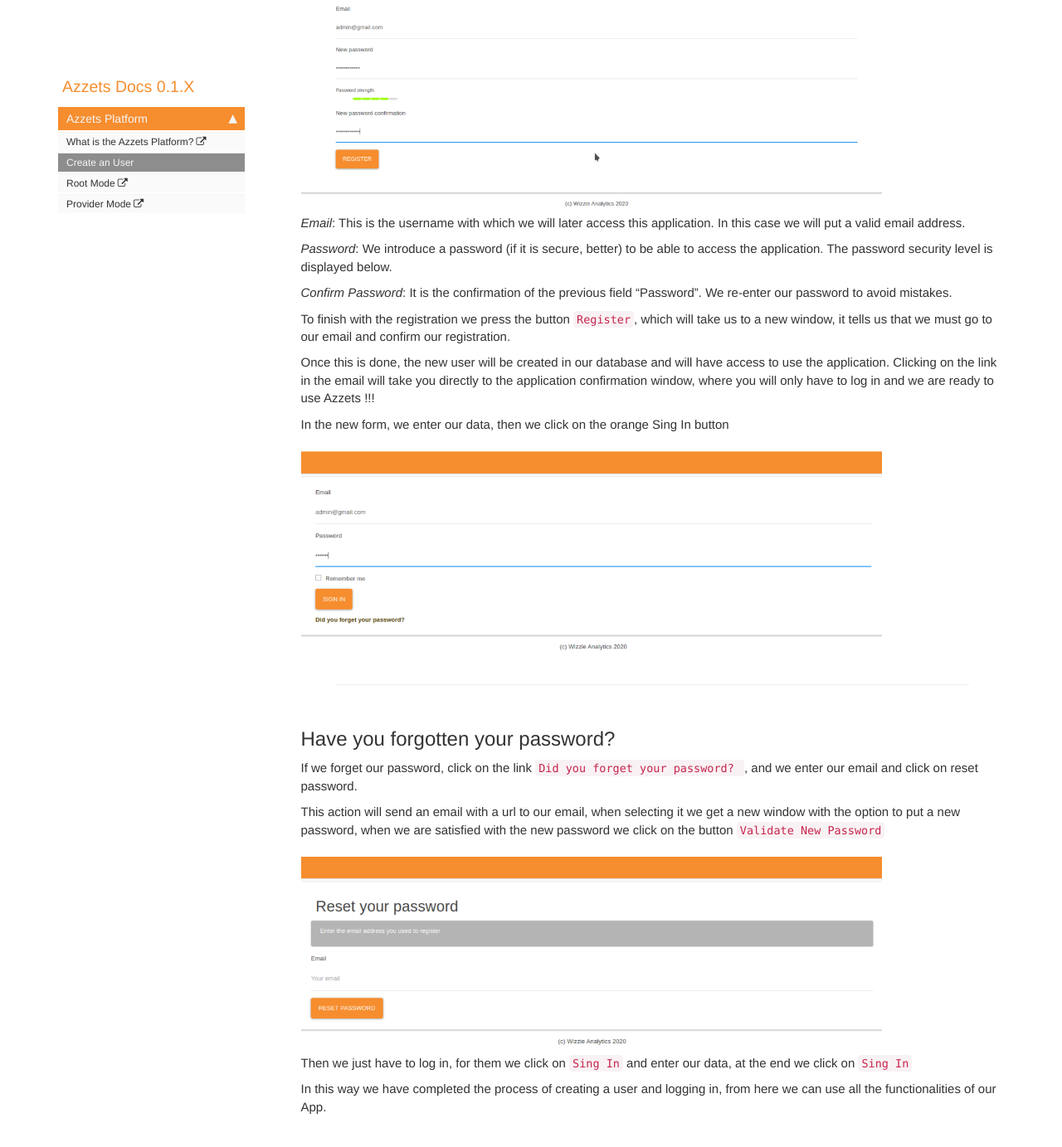
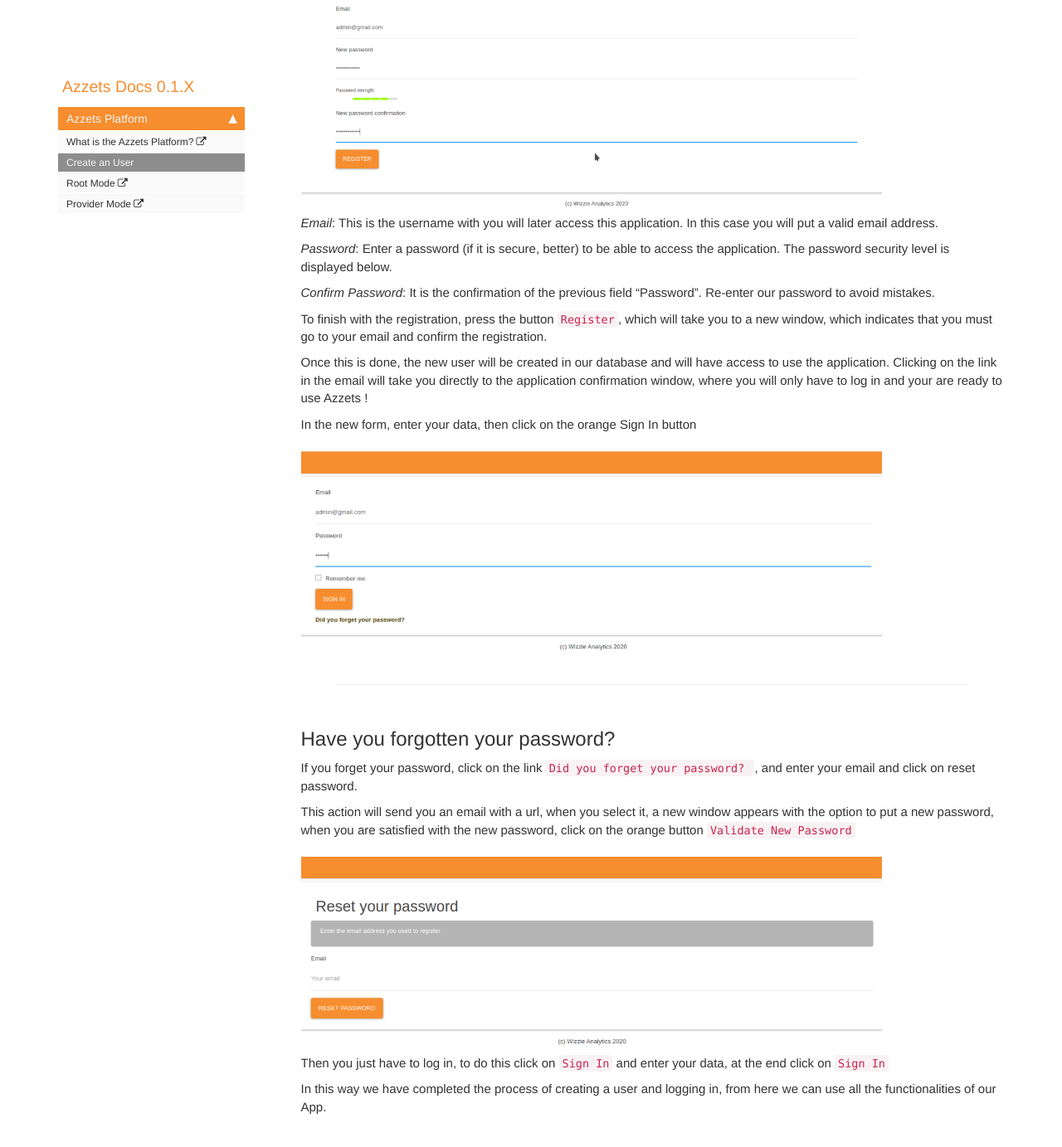
Before and after one commit to wizzie-io/azzets-docs, a Jekyll site: the page built from pages/azzets/0.1.X/first-steps/creating_user.md, in a window 1280 px wide and 1400 px high, scrolled down 412 px. Shown: the top 1383 px of the window at 83% size. Built offline with Jekyll 4.4.1, drawn with Linux system fonts in a browser that asks for light colours; nearby versions of some CDN libraries; comment, search, counter and statistics services are not loaded; some of the changed text lies outside the part shown.

Commit message:
Spelling and Grammar

```diff
--- a/pages/azzets/0.1.X/first-steps/creating_user.md
+++ b/pages/azzets/0.1.X/first-steps/creating_user.md
@@ -11,36 +11,36 @@ The first time the user starts the application, a root user must be created, for
 {% include image.html file="azzets/user/button_CNUser.png" alt="Create User" %}
 
 
-Then we fill in the form that appears:
+Then fill in the form that appears:
 
 
 {% include image.html file="azzets/user/user_register.png" alt="User Register" %}
 
 
-*Email*: This is the username with which we will later access this application. In this case we will put a valid email address.
+*Email*: This is the username with you will later access this application. In this case you will put a valid email address.
 
-*Password*: We introduce a password (if it is secure, better) to be able to access the application. The password security level is displayed below.
+*Password*: Enter a password (if it is secure, better) to be able to access the application. The password security level is displayed below.
 
-*Confirm Password*: It is the confirmation of the previous field "Password". We re-enter our password to avoid mistakes.
+*Confirm Password*: It is the confirmation of the previous field "Password". Re-enter our password to avoid mistakes.
 
-To finish with the registration we press the button `Register`, which will take us to a new window, it tells us that we must go to our email and confirm our registration.
+To finish with the registration, press the button `Register`, which will take you to a new window, which indicates that you must go to your email and confirm the registration.
 
 
-Once this is done, the new user will be created in our database and will have access to use the application. Clicking on the link in the email will take you directly to the application confirmation window, where you will only have to log in and we are ready to use Azzets !!!
+Once this is done, the new user will be created in our database and will have access to use the application. Clicking on the link in the email will take you directly to the application confirmation window, where you will only have to log in and your are ready to use Azzets !
 
-In the new form, we enter our data, then we click on the orange Sing In button
+In the new form, enter your data, then click on the orange Sign In button
 
 
 {% include image.html file="azzets/user/sing_In.png" alt="Sing In" %}
 * * *
 ## Have you forgotten your password?
-If we forget our password, click on the link `Did you forget your password? `, and we enter our email and click on reset password.
+If you forget your password, click on the link `Did you forget your password? `, and enter your email and click on reset password.
 
 
-This action will send an email with a url to our email, when selecting it we get a new window with the option to put a new password, when we are satisfied with the new password we click on the button  `Validate New Password`
+This action will send you an email with a url, when you select it, a new window appears with the option to put a new password, when you are satisfied with the new password, click on the orange button `Validate New Password`
 
 {% include image.html file="azzets/user/change-pass.png" alt="change pass" %}
 
-Then we just have to log in, for them we click on `Sing In` and enter our data, at the end we click on `Sing In`
+Then you just have to log in, to do this click on `Sign In` and enter your data, at the end click on `Sign In`
 
 In this way we have completed the process of creating a user and logging in, from here we can use all the functionalities of our App.
```
Also changed, not shown: index.md (+1 -1 lines), pages/azzets/0.1.X/first-steps/provider_mode.md (+1 -1 lines), 2 other files.
